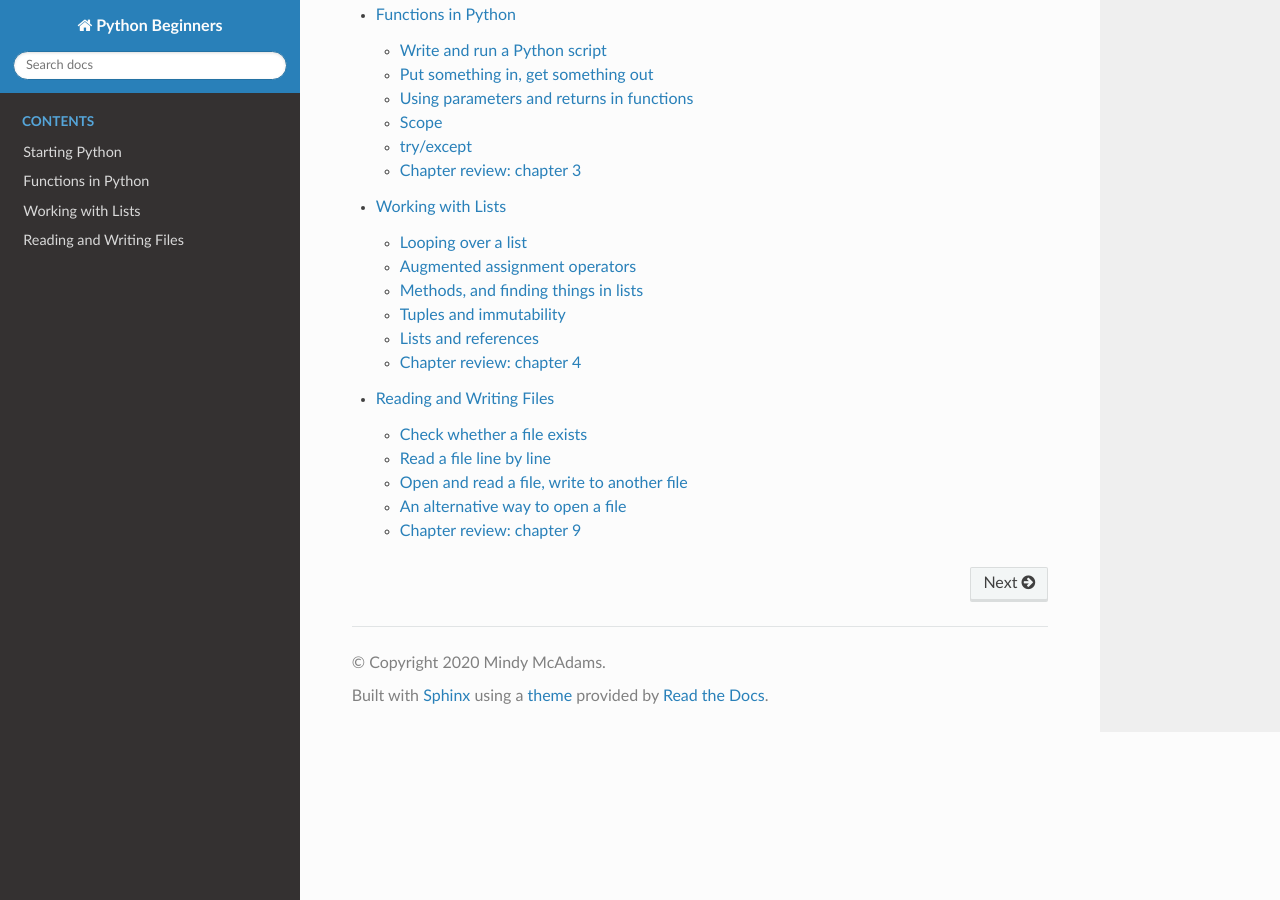
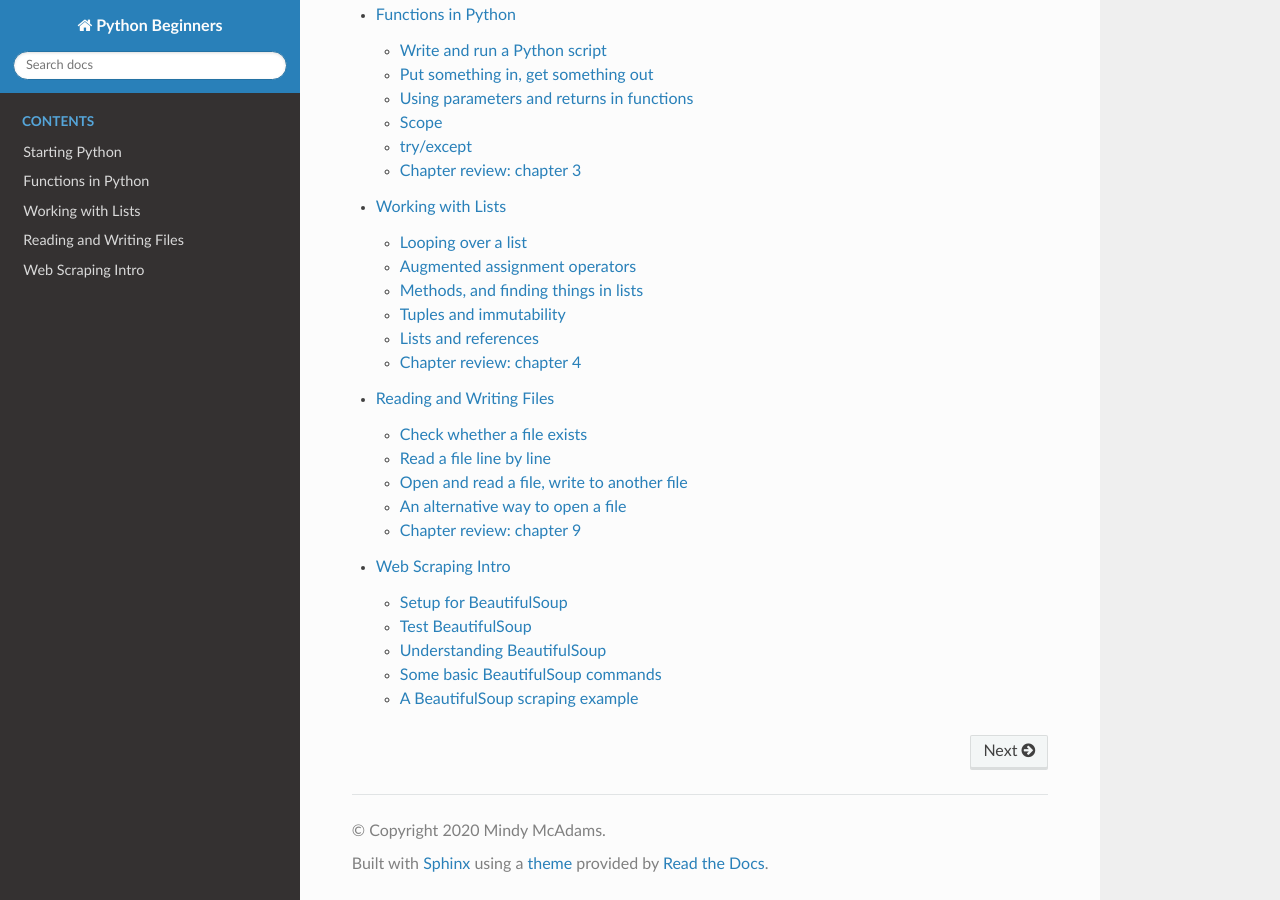
Before and after one commit to macloo/python-adv-web-apps, a Sphinx documentation site: the page built from docs/index.rst, in a window 1280 px wide and 900 px high, scrolled down 837 px. Built offline with Sphinx 7.4.7 and the Read the Docs theme 2.0.0, drawn with Linux system fonts in a browser that asks for light colours; some of the changed lines change nothing that is shown.

Commit message:
new build add scraping

```diff
--- a/docs/index.rst
+++ b/docs/index.rst
@@ -29,3 +29,4 @@ See also the `official Python documentation <https://docs.python.org/3/>`_.
    functions
    lists
    working_with_files
+   scraping
--- /dev/null
+++ b/docs/scraping.rst
@@ -0,0 +1,223 @@
+Web Scraping Intro
+==================
+
+This document assumes you have already installed Python 3, and you have used both *pip* and *venv*. If not, refer to `these instructions <http://bit.ly/install-python3-jupyter>`_.
+
+Sweigart briefly covers scraping in chapter 12 of `Automate the Boring Stuff with Python <https://automatetheboringstuff.com/>`_ (second edition).
+
+BeautifulSoup documentation:
+
+* `A nicely formatted PDF <https://media.readthedocs.org/pdf/beautiful-soup-4/latest/beautiful-soup-4.pdf>`_
+* `The official docs <https://www.crummy.com/software/BeautifulSoup/bs4/doc/>`_
+
+Setup for BeautifulSoup
+-----------------------
+
+**BeautifulSoup** is a scraping library for Python. We want to run all our scraping projects in a virtual environment, so we will set that up first. (Students have already installed Python 3.)
+
+Create a directory and change into it
++++++++++++++++++++++++++++++++++++++
+
+The first step is to create a new folder (directory) for all your scraping projects. Mine is: ::
+
+    Documents/python/scraping
+
+**Do not use any spaces in your folder names.** If you must use punctuation, do not use anything other than an underscore ``_``. It’s best if you use only lowercase letters.
+
+**Change into that directory.** For me, the command would be: ::
+
+    cd Documents/python/scraping
+
+Create a new virtualenv in that directory and activate it
++++++++++++++++++++++++++++++++++++++++++++++++++++++++++
+
+**Create** a new *virtual environment* there (this is done only once).
+
+MacOS: ::
+
+    python3 -m venv env
+
+Windows: ::
+
+    python -m venv env
+
+**Activate** the *virtual environment*:
+
+MacOS: ::
+
+    source env/bin/activate
+
+Windows: ::
+
+    env\Scripts\activate.bat
+
+**Important:** You should now see ``(env)`` at the far left side of your prompt. This indicates that the *virtual environment* is active. For example (MacOS): ::
+
+    (env) mcadams scraping $
+
+When you are *finished* working in a virtual environment, you should **deactivate** it. The command is the same in MacOS or Windows (DO **NOT** DO THIS NOW): ::
+
+    deactivate
+
+You’ll know it worked because ``(env)`` will no longer be at the far left side of your prompt.
+
+Install the BeautifulSoup library
++++++++++++++++++++++++++++++++++
+
+In MacOS or Windows, at the command prompt, type: ::
+
+    pip install beautifulsoup4
+
+This is how you install *any* Python library that exists in the `Python Package Index <https://pypi.python.org/pypi>`_. Pretty handy. **pip** is a tool for installing Python packages, which is what you just did.
+
+**Note:** You have installed BeautifulSoup in the Python virtual environment that is currently active. When that virtual environment is *not* active, BeautifulSoup will not be available to you. This is ideal, because you will create different virtual environments for different Python projects, and you won’t need to worry about updated libraries in the future breaking your (past) code.
+
+Test BeautifulSoup
+------------------
+
+**Start Python.** Because you are already in a Python 3 virtual environment, Mac users need only type ``python`` (NOT ``python3``). Windows users also type ``python`` as usual.
+
+You should now be at the ``>>>`` prompt — the Python interactive shell prompt.
+
+In MacOS or Windows, type (or copy/paste) *one line at a time*: ::
+
+    from urllib.request import urlopen
+    from bs4 import BeautifulSoup
+    page = urlopen("https://weimergeeks.com/examples/scraping/example1.html")
+    soup = BeautifulSoup(page, "html.parser")
+    print(soup.h1)
+
+1. You imported two Python modules, ``urlopen`` and ``BeautifulSoup`` (the first two lines).
+2. You used ``urlopen`` to copy the entire contents of the URL given into a new Python variable, ``page`` (line 3).
+3. You used the ``BeautifulSoup`` *function* to process the value of that variable (the plain-text contents of the file at that URL) through a built-in HTML parser called ``html.parser``.
+4. The result: All the HTML from the file is now in a BeautifulSoup object with the new Python variable name ``soup``. (It is just a variable name.)
+5. Last line: Using the syntax of the BeautifulSoup library, you printed the first ``h1`` element (including its tags) from that parsed value.
+
+If it works, you'll see: ::
+
+    <h1>We Are Learning About Web Scraping!</h1>
+
+Check out `the page on the web <https://weimergeeks.com/examples/scraping/example1.html>`_ to see what you scraped.
+
+.. attention:: If you got an error about SSL, quit Python (``quit()`` or Command-D) and COPY/PASTE this at the command prompt (MacOS only): ::
+
+        /Applications/Python\ 3.8/Install\ Certificates.command
+
+    Then return to the Python prompt and retry the five lines above.
+
+The command ``soup.h1`` would work the same way for any HTML tag (if it exists in the file). Instead of printing it, you might stash it in a variable: ::
+
+    heading = soup.h1
+
+Then, to see the text in the element without the tags: ::
+
+    print(heading.text)
+
+
+Understanding BeautifulSoup
+---------------------------
+
+BeautifulSoup is a Python library that enables us to extract information from web pages and even entire websites.
+
+We use BeautifulSoup commands to create a well-structured data *object* (more about objects below) from which we can extract, for example, everything with an ``<li>`` tag, or everything with ``class="book-title"``.
+
+After extracting the desired information, we can use other Python commands (and libraries) to write the data into a database, CSV file, or other usable format — and then we can search it, sort it, etc.
+
+What is the BeautifulSoup object?
++++++++++++++++++++++++++++++++++
+
+It’s  important to understand that many of the BeautifulSoup commands work on an *object,* which is not the same as a simple *string.*
+
+Many programming languages include objects as a data type. Python does, JavaScript does, etc. An *object* is an even more powerful and complex data type than an *array* (JavaScript) or a *list* (Python) and can contain many other data types in a structured format.
+
+When you extract information from an *object* with a BeautifulSoup command, sometimes you get a simple string, and sometimes you get a Python *list* (similar to an *array* in JavaScript). The way you treat that extracted information will be **different** depending on whether it is a string (*one* item) or a list (usually *more than one* item).
+
+That last paragraph is **REALLY IMPORTANT,** so read it again.
+
+How BeautifulSoup handles the object
+++++++++++++++++++++++++++++++++++++
+
+In the previous code, when this line ran: ::
+
+    page = urlopen("https://weimergeeks.com/examples/scraping/example1.html")
+
+... you copied the *entire contents of a file* into a new Python variable named ``page``. The contents were stored as an *HTTPResponse object*. We can read the contents of that object like this:
+
+.. figure:: _static/images/url_blob.png
+   :scale: 40 %
+   :alt: Results of html.read() screenshot
+
+... but that’s not going to be very usable, or useful — especially for a file with a lot more content in it.
+
+When you transform that *HTTPResponse object* into a *BeautifulSoup object* — with the following line — you create a well-structured object from which you can extract *any HTML element* and the text *within* any HTML element. ::
+
+    soup = BeautifulSoup(page, "html.parser")
+
+
+Some basic BeautifulSoup commands
+---------------------------------
+
+Let’s look at a few examples of what BeautifulSoup can do.
+
+Finding elements that have a particular class
++++++++++++++++++++++++++++++++++++++++++++++
+
+Deciding the best way to extract what you want from a large HTML file requires you to dig around in the source before you write the Python/BeautifulSoup commands. In many cases, you’ll see that everything you want has the same **CSS class** on it. After creating a *BeautifulSoup object* (here, as before, it is ``soup``), this line will create a Python *list* containing all the ``<td>`` elements that have the class ``city``. ::
+
+    city_list = soup.find_all( "td", class_="city" )
+
+.. attention:: The word *class* is a **reserved word** in Python. Using *class* (alone) in the code above would give you a syntax error. So when we search by CSS class with BeautifulSoup, we use the keyword argument ``class_`` with an *underscore* added. Other HTML attributes DO NOT need the underscore.
+
+Maybe there were 10 cities in ``<td>`` tags in that HTML file. Maybe there were 10,000. No matter how many, they are now in a *list* (assigned to the variable ``city_list``), and you can search them, print them, write them out to a database or a JSON file — whatever you like. Often you will want to perform the same actions on each item in the list, so you will use a normal Python *for-loop*: ::
+
+    for city in city_list:
+        print( city.get_text() )
+
+``get_text()`` is a handy BeautifulSoup method that will extract the text — and only the text — from the item. If instead you wrote just ``print(city)``, you’d get the ``<td>`` and any other tags inside them as well.
+
+Finding all vs. finding one
++++++++++++++++++++++++++++
+
+The BeautifulSoup ``find_all()`` method you just saw always produces a *list*. (Note: ``findAll()`` will also work.) If you know there will be only one item of the kind you want in a file, you should use the ``find()`` method instead.
+
+For example, maybe you are scraping the address and phone number from every page in a large website. There is only one phone number on the page, and it is enclosed in a pair of tags with the attribute ``id="call"``. One line of your code gets the phone number from the current page: ::
+
+    phone_number = soup.find(id="call")
+
+Naturally, you don’t need to loop through that result — the variable ``phone_number`` will contain only a string, including any HTML tags. To test what the text alone will look like, just print it using ``get_text()`` to strip out the tags. ::
+
+    print( phone_number.get_text() )
+
+Notice that you’re always using ``soup``. Review above if you’ve forgotten where that came from. (You may use another variable name instead, but ``soup`` is the usual choice.)
+
+Finding the contents of a particular attribute
+++++++++++++++++++++++++++++++++++++++++++++++
+
+One last example from `the example page <https://weimergeeks.com/examples/scraping/example1.html>`_ we have been using.
+
+Say you’ve made a BeautifulSoup object from a page that has dozens of images on it. You want to capture *the path to each image file* on that page (perhaps so that you can download all the images). This requires two steps: ::
+
+    image_list = soup.find_all('img')
+    for image in image_list:
+        print(image.attrs['src'])
+
+First, you make a Python *list* containing all the ``img`` elements that exist in the object.
+
+Second, you loop through that list and print the contents of the ``src`` attribute from each ``img`` tag in the list.
+
+.. important:: We do not need ``get_text()`` in this case, because the contents of the ``src`` attribute (or any HTML attribute) are nothing but text. There are never tags inside the ``src`` attribute. So *think* about *exactly* what you’re trying to get, and what is it like inside the HTML of the page.
+
+There’s a lot more to learn about BeautifulSoup, and we’ll be working with various examples. You can always `read the docs <https://www.crummy.com/software/BeautifulSoup/bs4/doc/>`_. Most of what we do with BeautifulSoup, though, involves these tasks:
+
+- Find everything with a particular class
+- Find everything with a particular attribute
+- Find everything with a particular HTML tag
+- Find one thing on a page, often using its ``id`` attribute
+- Find one thing that’s inside another thing
+
+A BeautifulSoup scraping example
+--------------------------------
+
+To demonstrate a whole process of thinking through a small scraping project, I made a [Jupyter Notebook](soup_practice.ipynb) that — through the comments in the code — shows how I thought about the problem step by step and tested each step, one thing at a time, to reach the solution I wanted. Open the Notebook here on GitHub to follow along and see all the steps.
+
+The code in the *final cell* of the Jupyter Notebook produces this 51-line CSV file movies.csv by scraping 10 separate web pages.
```
Also changed, not shown: docs/_static/images/url_blob.png (added), 13 other files.
